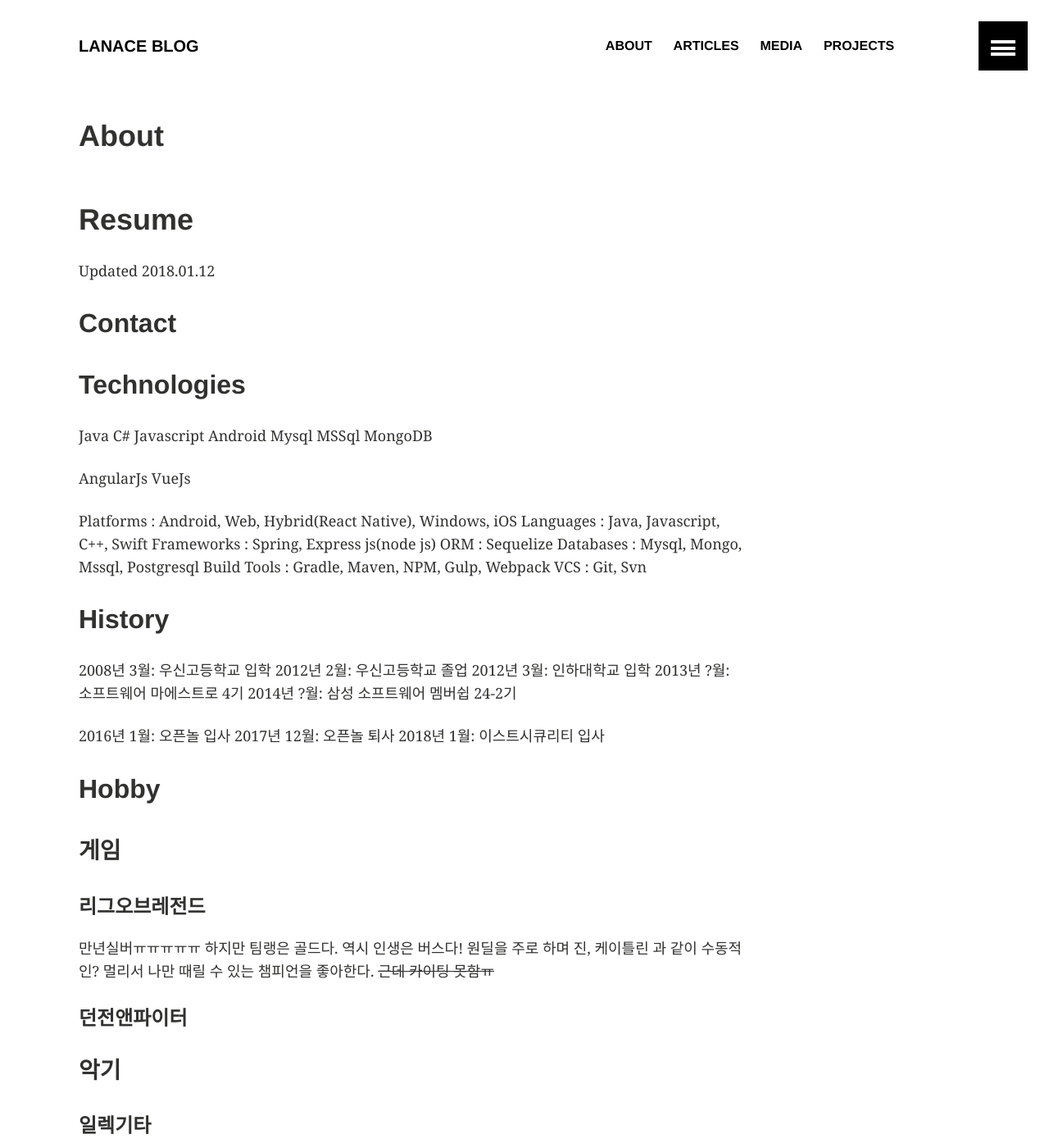
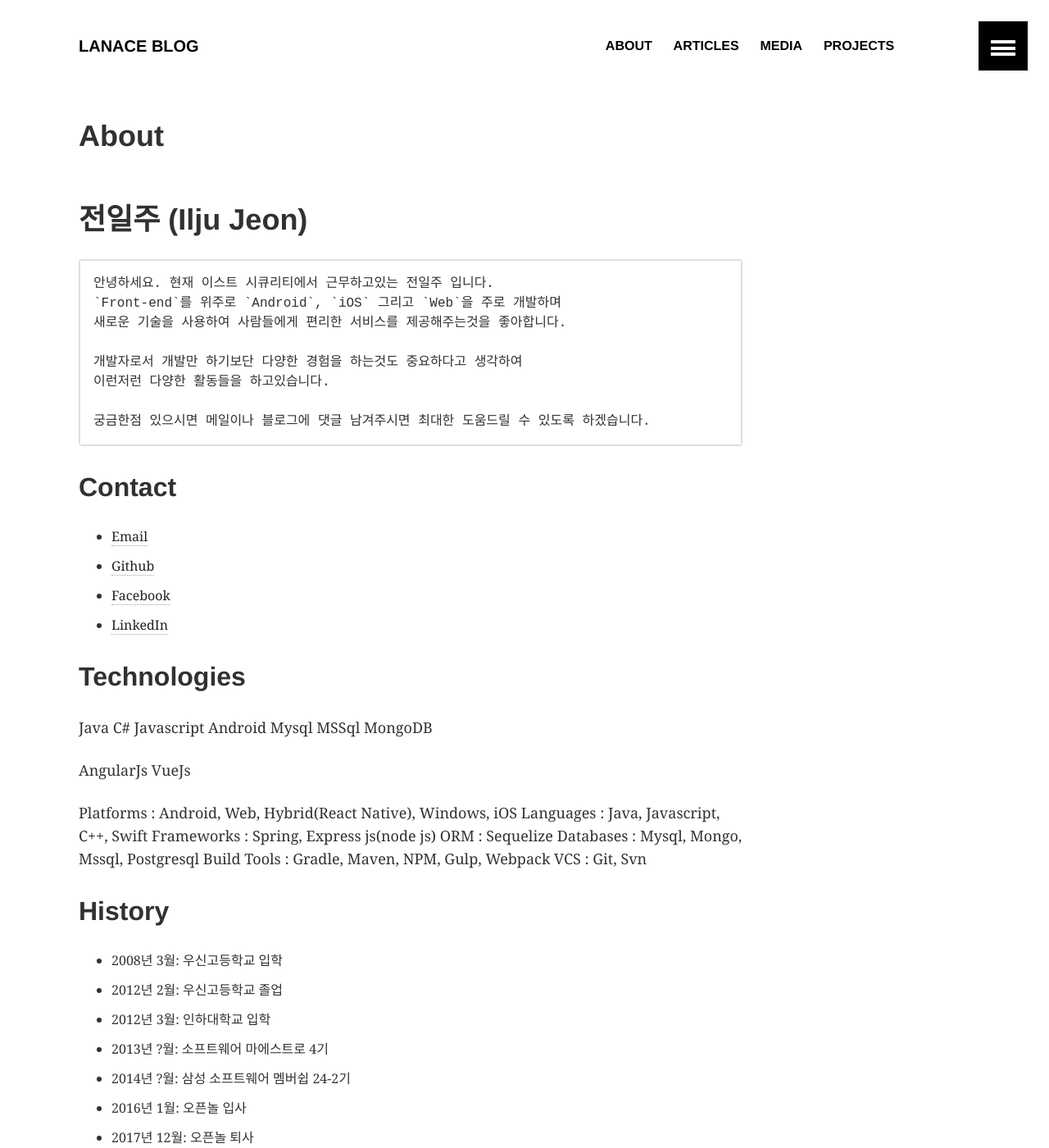
Before and after one commit to Lanace/lanace.github.io, a Jekyll site: the page built from about/index.md, in a window 1280 px wide and 1400 px high. Shown: the whole window at 82% size. Built offline with Jekyll 4.4.1, drawn with Linux system fonts in a browser that asks for light colours; some of the changed text lies outside the part shown.

Commit message:
About 내용 추가

````diff
--- a/about/index.md
+++ b/about/index.md
@@ -12,11 +12,25 @@
 ads: false
 ---
 
-# Resume
+# 전일주 (Ilju Jeon)
 
-Updated 2018.01.12
+```
+안녕하세요. 현재 이스트 시큐리티에서 근무하고있는 전일주 입니다.
+`Front-end`를 위주로 `Android`, `iOS` 그리고 `Web`을 주로 개발하며
+새로운 기술을 사용하여 사람들에게 편리한 서비스를 제공해주는것을 좋아합니다.
+
+개발자로서 개발만 하기보단 다양한 경험을 하는것도 중요하다고 생각하여
+이런저런 다양한 활동들을 하고있습니다.
+
+궁금한점 있으시면 메일이나 블로그에 댓글 남겨주시면 최대한 도움드릴 수 있도록 하겠습니다.
+```
 
 ## Contact
+
+* [Email](lanace93@gmail.com)
+* [Github](http://github.com/lanace)
+* [Facebook](https://www.facebook.com/jeonilju)
+* [LinkedIn](https://www.linkedin.com/in/%EC%9D%BC%EC%A3%BC-%EC%A0%84-2a0326a3/)
 
 ## Technologies
 
````
Also changed, not shown: other parts of about/index.md (+9 -9 lines).
